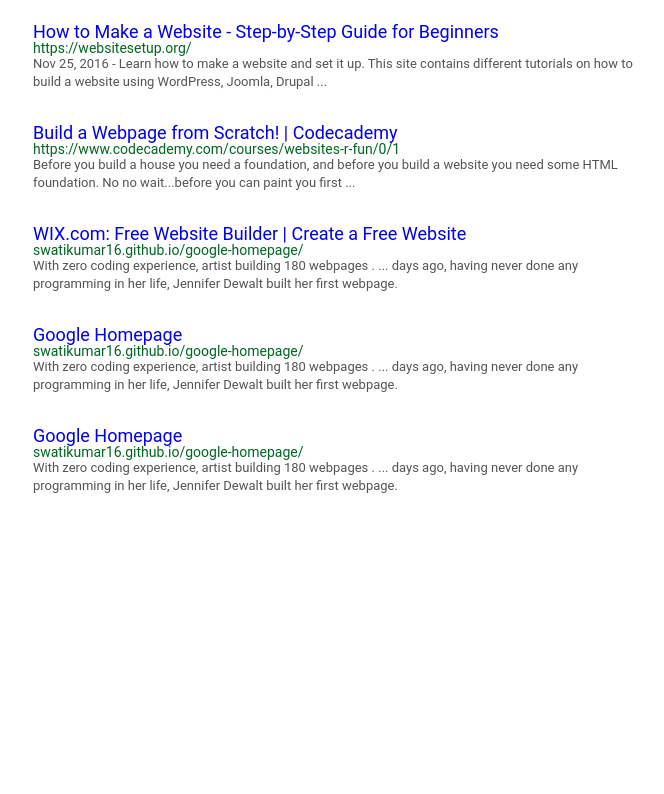
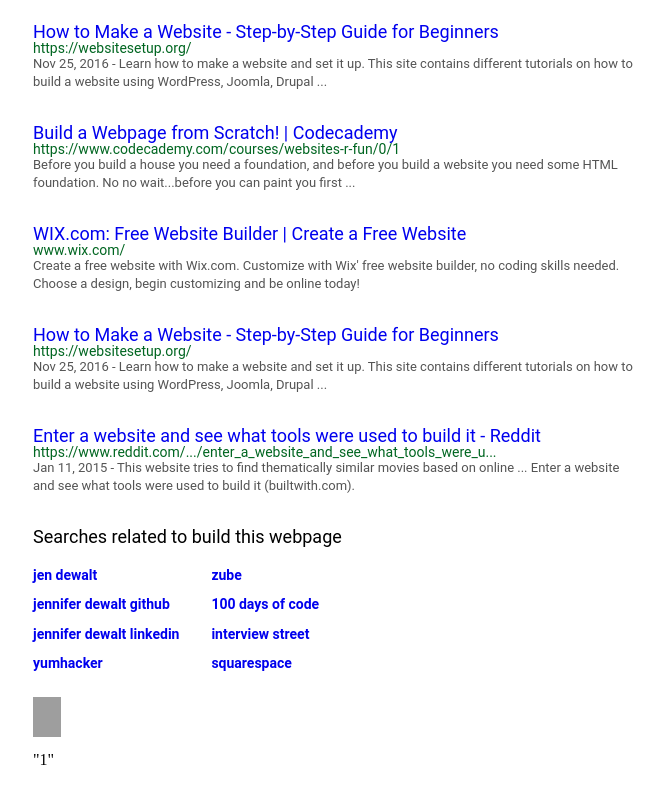
Before and after one commit to csteingraber/google-search-results, a plain HTML site: page index.html in a window 1280 px wide. Shown: the part 675-1469 px from the top of the page, without its empty margins (133-797 px from the left). Before the commit the page ends 1203 px from the top, so only its background shows below. Drawn offline with Linux system fonts and the light colour scheme; grey boxes are pictures that could not be loaded.

Commit message:
Add to the bottom half of the content section. Work on bottom navbar

```diff
--- a/index.html
+++ b/index.html
@@ -72,18 +72,46 @@
 			</div>
 			<div>
 				<h2><a href="#">WIX.com: Free Website Builder | Create a Free Website</a></h2>
-				<p class="url">swatikumar16.github.io/google-homepage/</p>
-				<p class="description">With zero coding experience, artist building 180 webpages . ... days ago, having never done any programming in her life, Jennifer Dewalt built her first webpage.</p>
+				<p class="url">www.wix.com/
+</p>
+				<p class="description">Create a free website with Wix.com. Customize with Wix' free website builder, no coding skills needed. Choose a design, begin customizing and be online today!</p>
 			</div>
 			<div>
-				<h2><a href="#">Google Homepage</a></h2>
-				<p class="url">swatikumar16.github.io/google-homepage/</p>
-				<p class="description">With zero coding experience, artist building 180 webpages . ... days ago, having never done any programming in her life, Jennifer Dewalt built her first webpage.</p>
+				<h2><a href="#">How to Make a Website - Step-by-Step Guide for Beginners</a></h2>
+				<p class="url">https://websitesetup.org/</p>
+				<p class="description">Nov 25, 2016 - Learn how to make a website and set it up. This site contains different tutorials on how to build a website using WordPress, Joomla, Drupal ...</p>
 			</div>
 			<div>
-				<h2><a href="#">Google Homepage</a></h2>
-				<p class="url">swatikumar16.github.io/google-homepage/</p>
-				<p class="description">With zero coding experience, artist building 180 webpages . ... days ago, having never done any programming in her life, Jennifer Dewalt built her first webpage.</p>
+				<h2><a href="#">Enter a website and see what tools were used to build it - Reddit</a></h2>
+				<p class="url">https://www.reddit.com/.../enter_a_website_and_see_what_tools_were_u...
+</p>
+				<p class="description">Jan 11, 2015 - This website tries to find thematically similar movies based on online ... Enter a website and see what tools were used to build it (builtwith.com).</p>
+			</div>
+			<div class="bottom">
+				<h2>Searches related to build this webpage</h2>
+				<div class="flex-container">
+					<ul>
+						<li><a href="#">jen dewalt</a></li>
+						<li><a href="#">jennifer dewalt github</a></li>
+						<li><a href="#">jennifer dewalt linkedin</a></li>
+						<li><a href="#">yumhacker</a></li>
+					</ul>
+					<ul>
+						<li><a href="#">zube</a></li>
+						<li><a href="#">100 days of code</a></li>
+						<li><a href="#">interview street</a></li>
+						<li><a href="#">squarespace</a></li>
+					</ul>
+				</div>
+				<table>
+					<tbody>
+						<tr>
+							<td><span></span>
+					"1"
+				</td>
+						</tr>
+					</tbody>
+				</table>
 			</div>
 		</main>
 	</body>
--- a/styles/google.css
+++ b/styles/google.css
@@ -181,3 +181,48 @@
 	font-size: small;
 	font-weight: normal;
 }
+
+main .bottom {
+	height: auto;
+	margin-top: 21.5px;
+
+}
+
+.bottom h2 {
+	margin-bottom: 21.5px;
+}
+
+main .flex-container {
+	height: auto;
+	margin-left: 0;
+	display: flex;
+}
+
+ul {
+	width: 178.406px;
+	height: 104px;
+	display: flex;
+	flex-direction: column;
+	justify-content: space-between;
+}
+
+ul a {
+	font-weight: bold;
+	font-size: 14px;
+	font-family: 'Roboto', arial, sans-serif;
+}
+
+td {
+	width: 20px;
+	height: 55px;
+}
+
+td span {
+	background: url("https://www.google.com/images/nav_logo242_hr.png") no-repeat;
+	background-position: -24px 0;
+	background-size: 167px;
+	width: 28px;
+	display: block;
+	height: 40px;
+	margin-bottom: 15px;
+}
```
